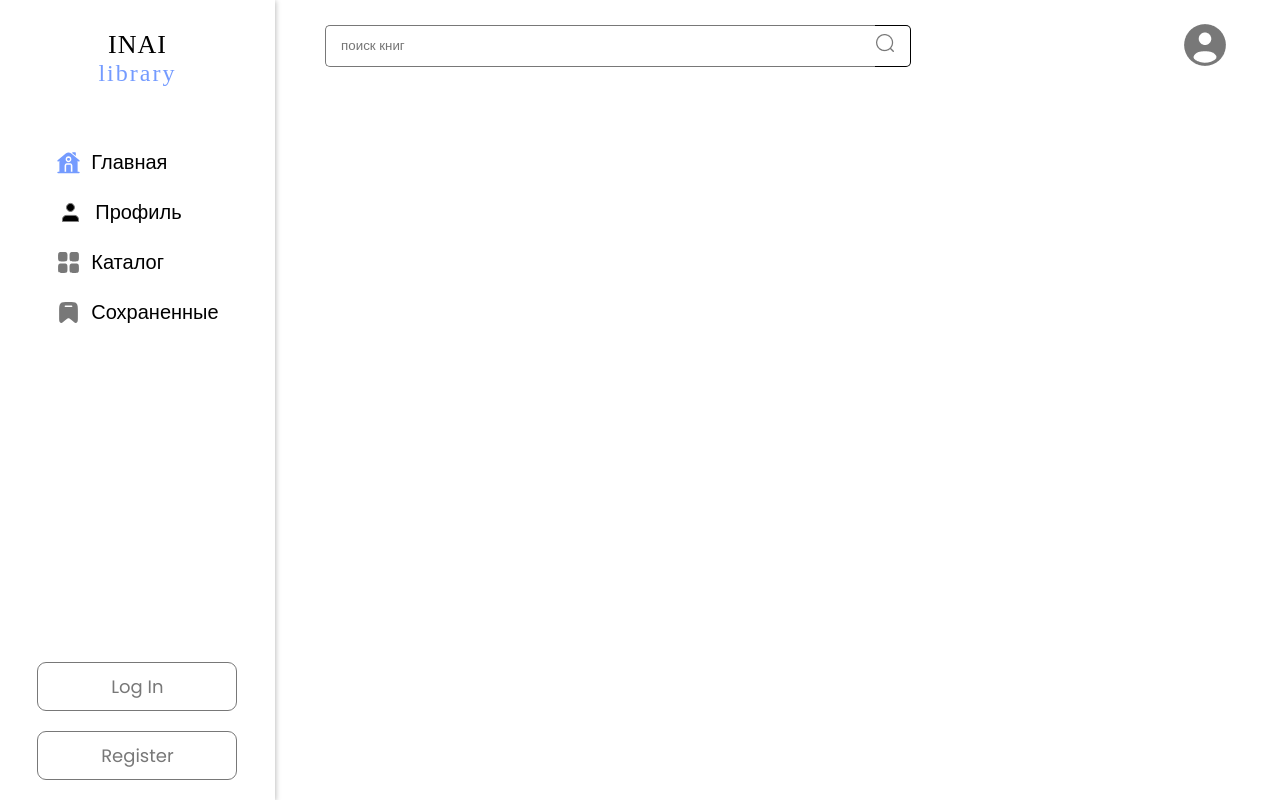
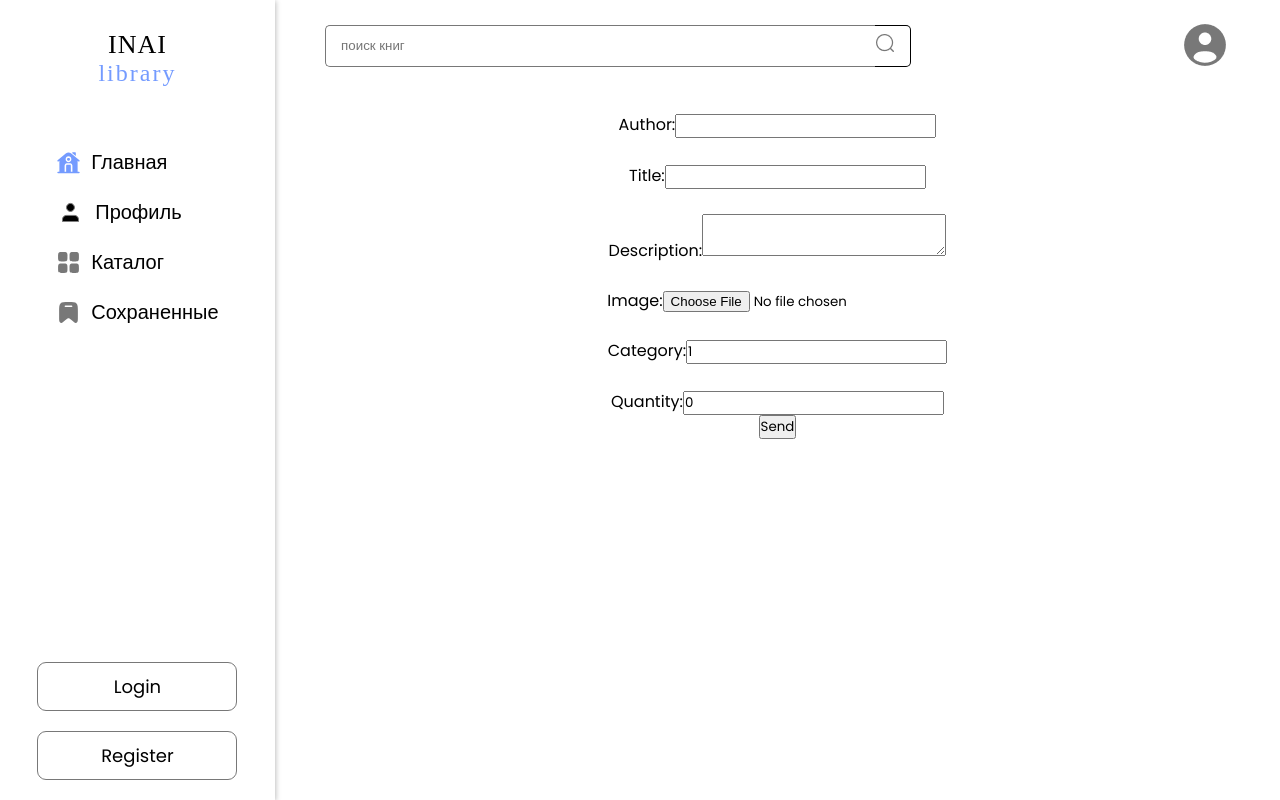
Before and after one commit to EmirlanDogdurbaev/library, a React (Vite) app: page /create-book in a window 1280 px wide. Built offline with nearby package versions, Linux system fonts and the light colour scheme; a web font is replaced by a local one.

Commit message:
demo back conection

```diff
--- a/src/App.jsx
+++ b/src/App.jsx
@@ -4,6 +4,9 @@ import Nav from "./components/Nav/Nav";
 import SearchBar from "./components/SearchBar/SearchBar";
 import Home from "./pages/Home/Home";
 import Profile from "./pages/Profile/Profile";
+import Auth from "./pages/Auth/Auth";
+import CommentForm from "./pages/CommentForm/CommentForm";
+import BookForm from "./pages/BookForm";
 
 function App() {
   return (
@@ -14,6 +17,9 @@ function App() {
         <Routes>
           <Route path="/" element={<Home />} />
           <Route path="/profile" element={<Profile />} />
+          <Route path="/login" element={<Auth />} />
+          <Route path="/create-comment" element={<CommentForm />} />
+          <Route path="/create-book" element={<BookForm />} />
         </Routes>
       </div>
     </div>
--- a/src/components/Nav/Nav.jsx
+++ b/src/components/Nav/Nav.jsx
@@ -1,4 +1,4 @@
-import { NavLink } from "react-router-dom";
+import { Link, NavLink } from "react-router-dom";
 import cl from "./Nav.module.scss";
 const Nav = () => {
   return (
@@ -106,8 +106,8 @@ const Nav = () => {
         </ul>
       </div>
       <div className={cl.btns}>
-        <button>Log In</button>
-        <button>Register</button>
+        <button><Link to={"/login"}>Login</Link></button>
+        <button><Link to={"/register"}>Register</Link></button>
       </div>
     </nav>
   );
--- /dev/null
+++ b/src/pages/Auth/Auth.jsx
@@ -0,0 +1,81 @@
+import axios from "axios";
+import React from "react";
+import { useState } from "react";
+import styles from './Auth.module.scss'
+export default function Auth() {
+  const [email, setEmail] = useState("");
+  const [password, setPasssword] = useState("");
+  const [firstName, setFirstName] = useState("");
+  const [lastName, setLastName] = useState("");
+  const [phone, setPhone] = useState("");
+
+  function login() {
+    axios.post("http://192.168.88.71:8000/api/v1/login/", {
+      email,
+      password,
+    });
+  }
+  function register() {
+    axios.post("http://192.168.88.71:8000/api/v1/register/", {
+      email,
+      password,
+      first_name:firstName,
+      last_name:lastName,
+      phone,
+    })
+    .then((res)=>{
+      localStorage.setItem('access', res.data.access_token);
+    });
+  }
+
+  return (
+    <div className={styles.Auth}>
+      <label htmlFor="email">Email</label>
+      <input
+        type="email"
+        id="email"
+        name="email"
+        onChange={(e) => setEmail(e.target.value)}
+        value={email}
+      />
+
+      <label htmlFor="password">Password</label>
+      <input
+        type="password"
+        id="password"
+        name="password"
+        onChange={(e) => setPasssword(e.target.value)}
+        value={password}
+      />
+
+      <label htmlFor="firstname">First Name</label>
+      <input
+        type="text"
+        id="firstname"
+        name="firstname"
+        onChange={(e) => setFirstName(e.target.value)}
+        value={firstName}
+      />
+
+      <label htmlFor="lastname">Last Name</label>
+      <input
+        type="text"
+        id="lastname"
+        name="lastname"
+        onChange={(e) => setLastName(e.target.value)}
+        value={lastName}
+      />
+
+      <label htmlFor="phone">Phone</label>
+      <input
+        type="text"
+        id="phone"
+        name="phone"
+        onChange={(e) => setPhone(e.target.value)}
+        value={phone}
+      />
+
+      <button onClick={register}>Register</button>
+    </div>
+  );
+}
--- /dev/null
+++ b/src/pages/Auth/Auth.module.scss
@@ -0,0 +1,8 @@
+.Auth{
+  display: flex;
+  flex-direction: column;
+  align-items: center;
+  >*{
+    margin: 10px 0;
+  }
+}
--- /dev/null
+++ b/src/pages/BookForm.jsx
@@ -0,0 +1,97 @@
+import axios from "axios";
+import React from "react";
+import { useState } from "react";
+
+export default function BookForm() {
+  const [author, setAuthor] = useState("");
+  const [title, setTitle] = useState("");
+  const [description, setDescription] = useState("");
+  const [image, setImage] = useState('');
+  const [category, setCategory] = useState(1);
+  const [quantity, setQuantity] = useState(0);
+  const token = localStorage.getItem("access")
+  const headers = {
+    'Authorization': `Bearer ${token}` // Replace 'Bearer' with the appropriate authorization type
+  };
+  function submit() {
+    axios.post("http://192.168.88.71:8000/api/v1/create/book/", {
+      author,
+      title,
+      description,
+      image,
+      category,
+      quantity,
+    },
+    {headers})
+    .then((res)=>{
+      console.log(res.data);
+    });
+  }
+
+  return (
+    <div style={{
+      display:"flex",
+      flexDirection:"column",
+      alignItems:"center"
+    }}>
+      <label>Author:
+        <input
+          type="text"
+          value={author}
+          onChange={(e) => setAuthor(e.target.value)}
+        />
+      </label>
+
+      <br />
+
+      <label>Title:
+        <input
+          type="text"
+          value={title}
+          onChange={(e) => setTitle(e.target.value)}
+        />
+      </label>
+
+      <br />
+
+      <label>Description:
+        <textarea
+          value={description}
+          onChange={(e) => setDescription(e.target.value)}
+        />
+      </label>
+
+      <br />
+
+      <label>Image:
+        <input
+          type="file"
+          onChange={(e) => setImage(e.target.files[0])}
+        />
+      </label>
+
+      <br />
+
+      <label>Category:
+        <input
+          type="text"
+          value={category}
+          onChange={(e) => setCategory(e.target.value)}
+        />
+      </label>
+
+      <br />
+
+      <label>Quantity:
+        <input
+          type="number"
+          value={quantity}
+          onChange={(e) => setQuantity(parseInt(e.target.value, 10))}
+        />
+      </label>
+
+
+      <button onClick={submit}>Send</button>
+    </div>
+  );
+}
--- /dev/null
+++ b/src/pages/CommentForm/CommentForm.jsx
@@ -0,0 +1,53 @@
+import axios from "axios";
+import React from "react";
+import { useState } from "react";
+
+export default function CommentForm() {
+  const [text, setText] = useState("");
+  const [grade, setGrade] = useState(1);
+  const token = localStorage.getItem("access")
+  const headers = {
+    'Authorization': `Bearer ${token}` // Replace 'Bearer' with the appropriate authorization type
+  };
+  function submit() {
+    axios.post("http://192.168.88.71:8000/api/v1/create/review/", {
+      author: 7,
+      books: 10,
+      text,
+      grade
+    },
+    {headers})
+    .then((res)=>{
+      console.log(res.data);
+    });
+  }
+
+  return (
+    <div style={{
+      display:"flex",
+      flexDirection:"column",
+      alignItems:"center"
+    }}>
+      <label htmlFor="text">Text</label>
+      <input
+        type="text"
+        id="text"
+        name="text"
+        onChange={(e) => setText(e.target.value)}
+        value={text}
+      />
+
+      <label htmlFor="grade">Grade</label>
+      <input
+        type="number"
+        id="grade"
+        name="grade"
+        onChange={(e) => setGrade(e.target.value)}
+        value={grade}
+      />
+
+
+      <button onClick={submit}>Send</button>
+    </div>
+  );
+}
```
